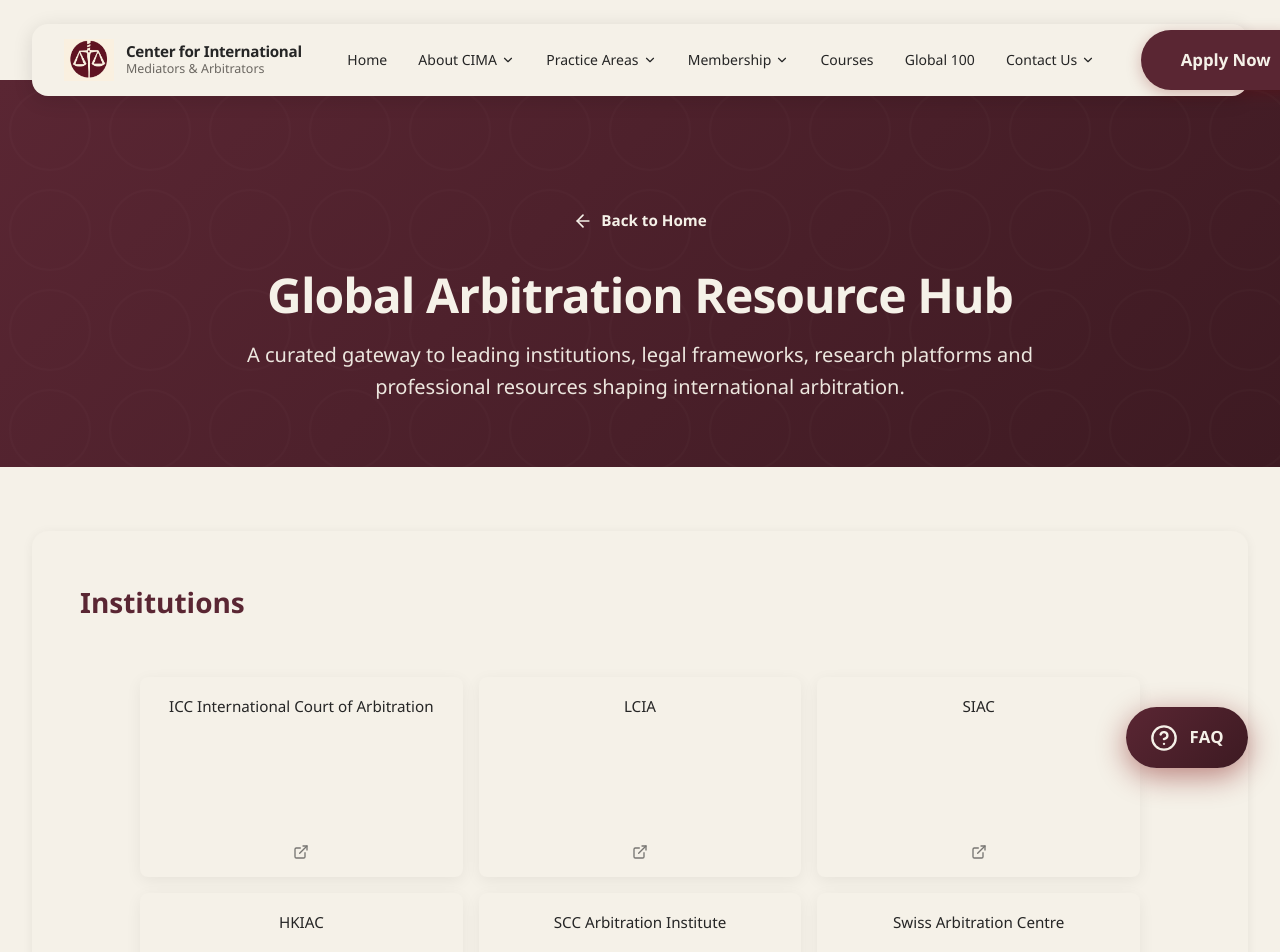
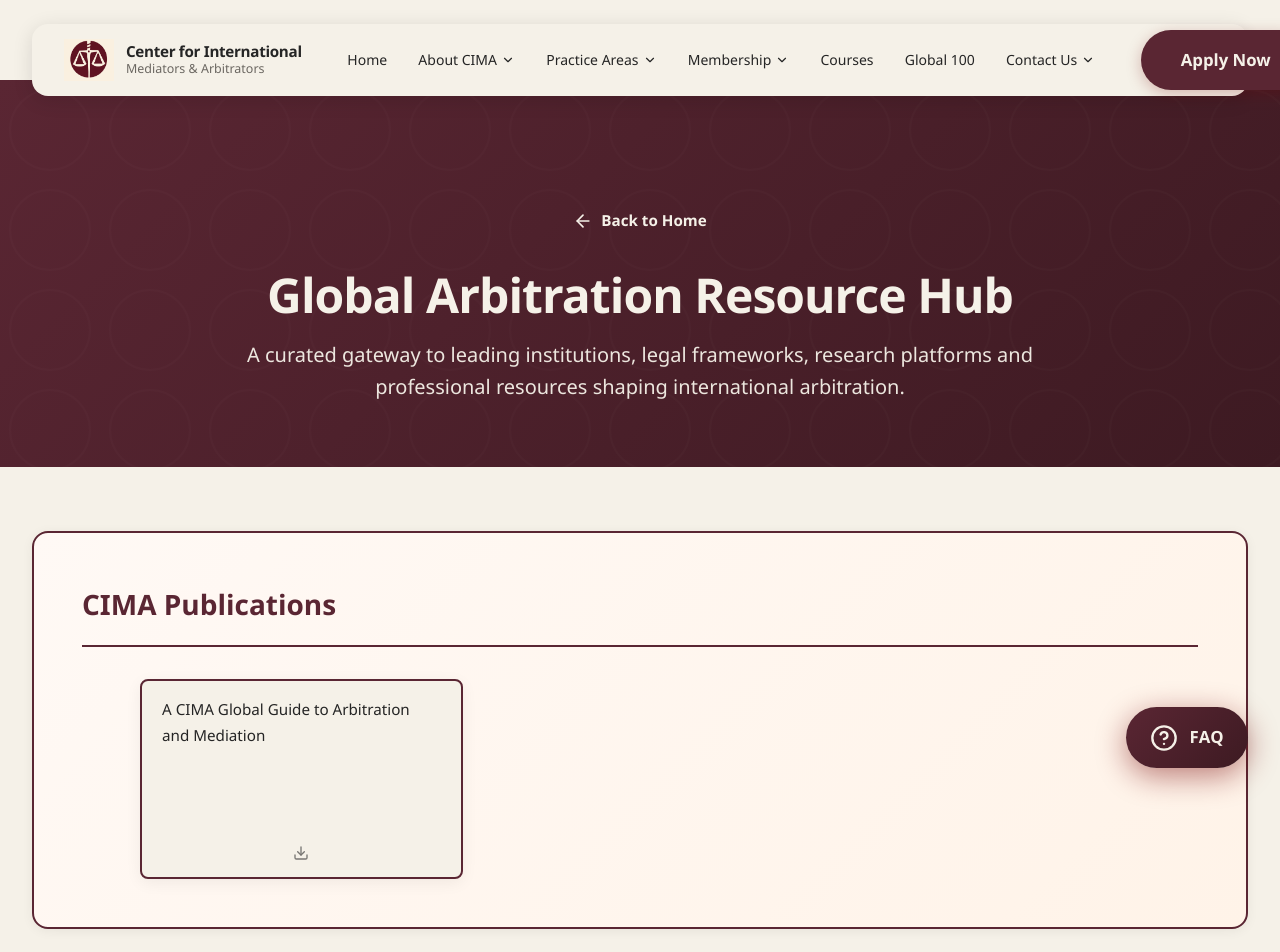
Before and after one commit to noblex1/cima_o, a React (Vite) app: page /arbitration-resources in a window 1280 px wide. Shown: the top 952 px of the page. Built offline with nearby package versions, Linux system fonts and the light colour scheme.

Commit message:
Add CIMA Global Guide to Arbitration and Mediation to resources page

```diff
--- a/src/pages/ArbitrationResources.css
+++ b/src/pages/ArbitrationResources.css
@@ -124,6 +124,38 @@
   color: var(--burgundy);
 }
 
+/* CIMA Publications Section */
+.cima-publications {
+  background: linear-gradient(135deg, #FFF9F5 0%, #FFF3E8 100%);
+  border: 2px solid var(--burgundy);
+}
+
+.cima-publications h2 {
+  color: var(--burgundy);
+  border-bottom-color: var(--burgundy);
+}
+
+.download-item {
+  background: var(--white);
+  border: 2px solid var(--burgundy);
+  font-weight: 600;
+}
+
+.download-item:hover {
+  background: var(--burgundy);
+  color: var(--white);
+  transform: translateY(-2px);
+  box-shadow: 0 4px 16px rgba(117, 0, 0, 0.3);
+}
+
+.download-item:hover .resource-name {
+  color: var(--white);
+}
+
+.download-item:hover svg {
+  color: var(--white);
+}
+
 .resources-disclaimer {
   margin-top: 4rem;
   padding: 2rem;
--- a/src/pages/ArbitrationResources.jsx
+++ b/src/pages/ArbitrationResources.jsx
@@ -1,7 +1,8 @@
 import React from 'react'
 import { Link } from 'react-router-dom'
-import { ArrowLeft, ExternalLink } from 'lucide-react'
+import { ArrowLeft, ExternalLink, Download } from 'lucide-react'
 import './ArbitrationResources.css'
+import cimaGlobalGuide from '../../assets/A-CIMA-GLOBAL-GUIDE-TO-ARBITRATION-AND-MEDIATION.pdf'
 
 const ArbitrationResources = () => {
   return (
@@ -19,6 +20,17 @@
 
       <div className="resources-content">
         <div className="container">
+          {/* CIMA Publications */}
+          <section className="resource-category-section cima-publications">
+            <h2>CIMA Publications</h2>
+            <div className="resources-grid">
+              <a href={cimaGlobalGuide} download="A-CIMA-Global-Guide-to-Arbitration-and-Mediation.pdf" className="resource-item download-item">
+                <span className="resource-name">A CIMA Global Guide to Arbitration and Mediation</span>
+                <Download size={16} />
+              </a>
+            </div>
+          </section>
+
           {/* Institutions */}
           <section className="resource-category-section">
             <h2>Institutions</h2>
```
Also changed, not shown: 2 other files (tests, documents, lock files or other folders).
